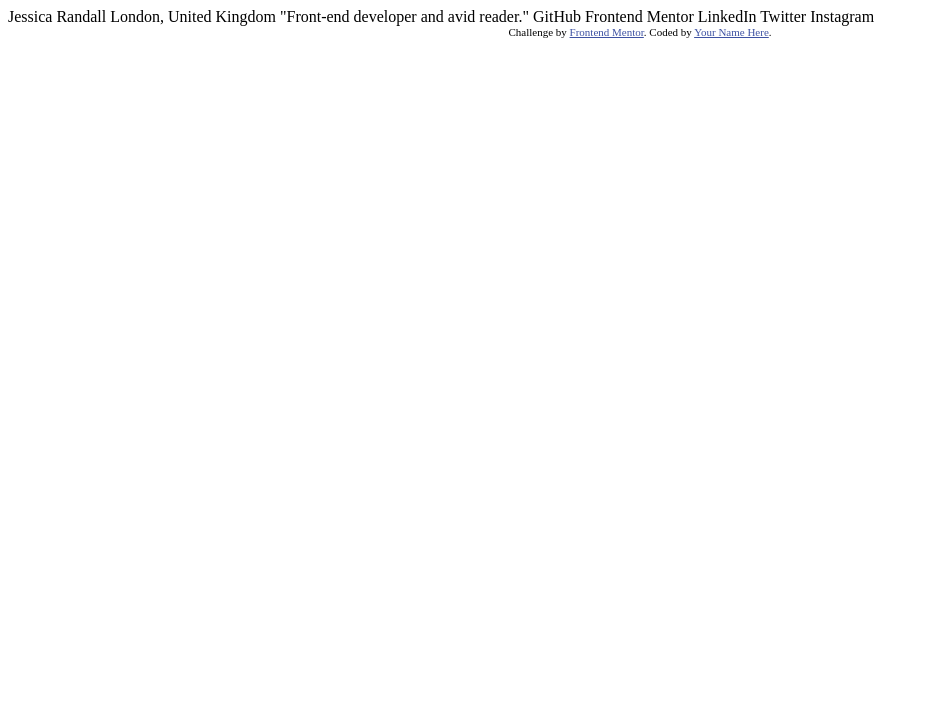
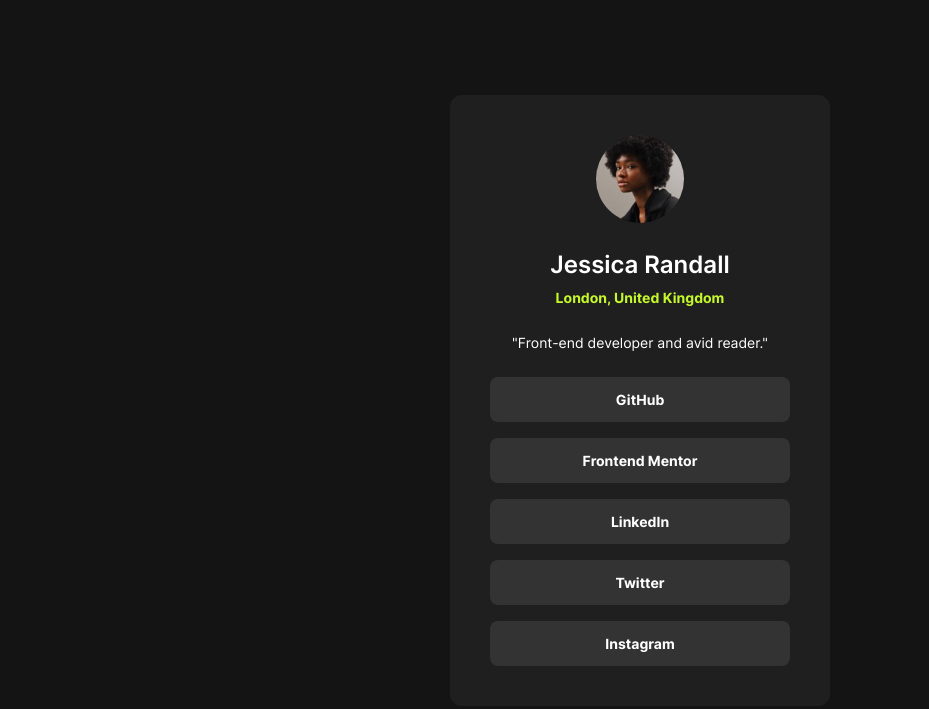
Before and after one commit to lhlam2515/social-links-profile, a plain HTML site: page index.html in a window 1280 px wide. Shown: the whole page, without its empty margins (0-929 px from the left). Drawn offline with Linux system fonts and the light colour scheme.

Commit message:
Add initial HTML structure and CSS styles for profile card layout

```diff
--- a/index.html
+++ b/index.html
@@ -1,34 +1,53 @@
 <!DOCTYPE html>
 <html lang="en">
-<head>
-  <meta charset="UTF-8">
-  <meta name="viewport" content="width=device-width, initial-scale=1.0"> <!-- displays site properly based on user's device -->
+  <head>
+    <meta charset="UTF-8" />
+    <meta name="viewport" content="width=device-width, initial-scale=1.0" />
 
-  <link rel="icon" type="image/png" sizes="32x32" href="./assets/images/favicon-32x32.png">
+    <link
+      rel="icon"
+      type="image/png"
+      sizes="32x32"
+      href="./assets/images/favicon-32x32.png"
+    />
 
-  <title>Frontend Mentor | Social links profile</title>
+    <title>Frontend Mentor | Social links profile</title>
 
-  <!-- Feel free to remove these styles or customise in your own stylesheet 👍 -->
-  <style>
-    .attribution { font-size: 11px; text-align: center; }
-    .attribution a { color: hsl(228, 45%, 44%); }
-  </style>
-</head>
-<body>
+    <link rel="stylesheet" href="./styles.css" />
+  </head>
+  <body>
+    <main>
+      <article class="profile-card">
+        <img
+          src="./assets/images/avatar-jessica.jpeg"
+          alt="Profile Picture"
+          width="88"
+          height="88"
+        />
+        <div class="profile-card__info">
+          Jessica Randall
+          <address>London, United Kingdom</address>
+        </div>
+        <p class="profile-card__quote">
+          "Front-end developer and avid reader."
+        </p>
+        <ul class="profile-card__links">
+          <li><a href="#" class="btn profile-card__link">GitHub</a></li>
+          <li>
+            <a href="#" class="btn profile-card__link">Frontend Mentor</a>
+          </li>
+          <li><a href="#" class="btn profile-card__link">LinkedIn</a></li>
+          <li><a href="#" class="btn profile-card__link">Twitter</a></li>
+          <li><a href="#" class="btn profile-card__link">Instagram</a></li>
+        </ul>
+      </article>
+    </main>
 
-  Jessica Randall
-  London, United Kingdom
-  "Front-end developer and avid reader."
-
-  GitHub
-  Frontend Mentor
-  LinkedIn
-  Twitter
-  Instagram
-
-  <div class="attribution">
-    Challenge by <a href="https://www.frontendmentor.io?ref=challenge" target="_blank">Frontend Mentor</a>.
-    Coded by <a href="#">Your Name Here</a>.
-  </div>
-</body>
+    <!-- <footer class="attribution">
+      Challenge by
+      <a href="https://www.frontendmentor.io?ref=challenge" target="_blank"
+        >Frontend Mentor</a
+      >. Coded by <a href="https://github.com/lhlam2515">lhlam2515</a>.
+    </footer> -->
+  </body>
 </html>
--- /dev/null
+++ b/styles.css
@@ -0,0 +1,124 @@
+* {
+  margin: 0;
+  padding: 0;
+  box-sizing: border-box;
+}
+
+@font-face {
+  font-family: "Inter";
+  src: url("./assets/fonts/Inter-VariableFont_slnt,wght.ttf") format("truetype");
+  font-weight: 400, 600, 700;
+}
+
+:root {
+  --color-grey-900: hsl(0, 0%, 8%);
+  --color-grey-800: hsl(0, 0%, 12%);
+  --color-grey-700: hsl(0, 0%, 20%);
+
+  --color-green: hsl(75, 94%, 57%);
+
+  --color-white: hsl(0, 0%, 100%);
+
+  --text-preset-1: 600 24px/150% "Inter", sans-serif;
+  --text-preset-2: 400 14px/150% "Inter", sans-serif;
+  --text-preset-2-bold: 700 14px/150% "Inter", sans-serif;
+
+  --spacing-500: 40px;
+  --spacing-300: 24px;
+  --spacing-200: 16px;
+  --spacing-150: 12px;
+  --spacing-100: 8px;
+  --spacing-50: 4px;
+}
+
+.btn {
+  display: flex;
+  padding: var(--spacing-150);
+  justify-content: center;
+  align-items: center;
+  gap: var(--spacing-100);
+
+  border-radius: 8px;
+  background: var(--color-grey-700);
+}
+
+.btn:hover {
+  background-color: var(--color-green);
+}
+
+main {
+  display: flex;
+  width: 100%;
+  min-height: 100vh;
+  padding: 0 var(--spacing-300);
+  justify-content: center;
+  align-items: center;
+
+  background-color: var(--color-grey-900);
+}
+
+.profile-card {
+  display: flex;
+  width: clamp(280px, 80vw, 380px);
+  padding: var(--spacing-300);
+  flex-direction: column;
+  align-items: center;
+  gap: var(--spacing-300);
+
+  border-radius: 12px;
+  background: var(--color-grey-800);
+}
+
+.profile-card img {
+  border-radius: 50%;
+  object-fit: cover;
+}
+
+.profile-card__info {
+  display: flex;
+  flex-direction: column;
+  align-items: center;
+  gap: var(--spacing-50);
+  align-self: stretch;
+
+  color: var(--color-white);
+  text-align: center;
+  font: var(--text-preset-1);
+}
+
+.profile-card__info address {
+  color: var(--color-green);
+  text-align: center;
+  font: var(--text-preset-2-bold);
+}
+
+.profile-card__quote {
+  color: var(--color-white);
+  text-align: center;
+  font: var(--text-preset-2);
+}
+
+.profile-card__links {
+  display: flex;
+  flex-direction: column;
+  align-items: center;
+  gap: var(--spacing-200);
+  align-self: stretch;
+
+  li {
+    list-style: none;
+    width: 100%;
+  }
+}
+
+.profile-card__link {
+  text-decoration: none;
+  color: var(--color-white);
+  font: var(--text-preset-2-bold);
+}
+
+@media (min-width: 40rem) {
+  .profile-card {
+    padding: var(--spacing-500);
+  }
+}
```
